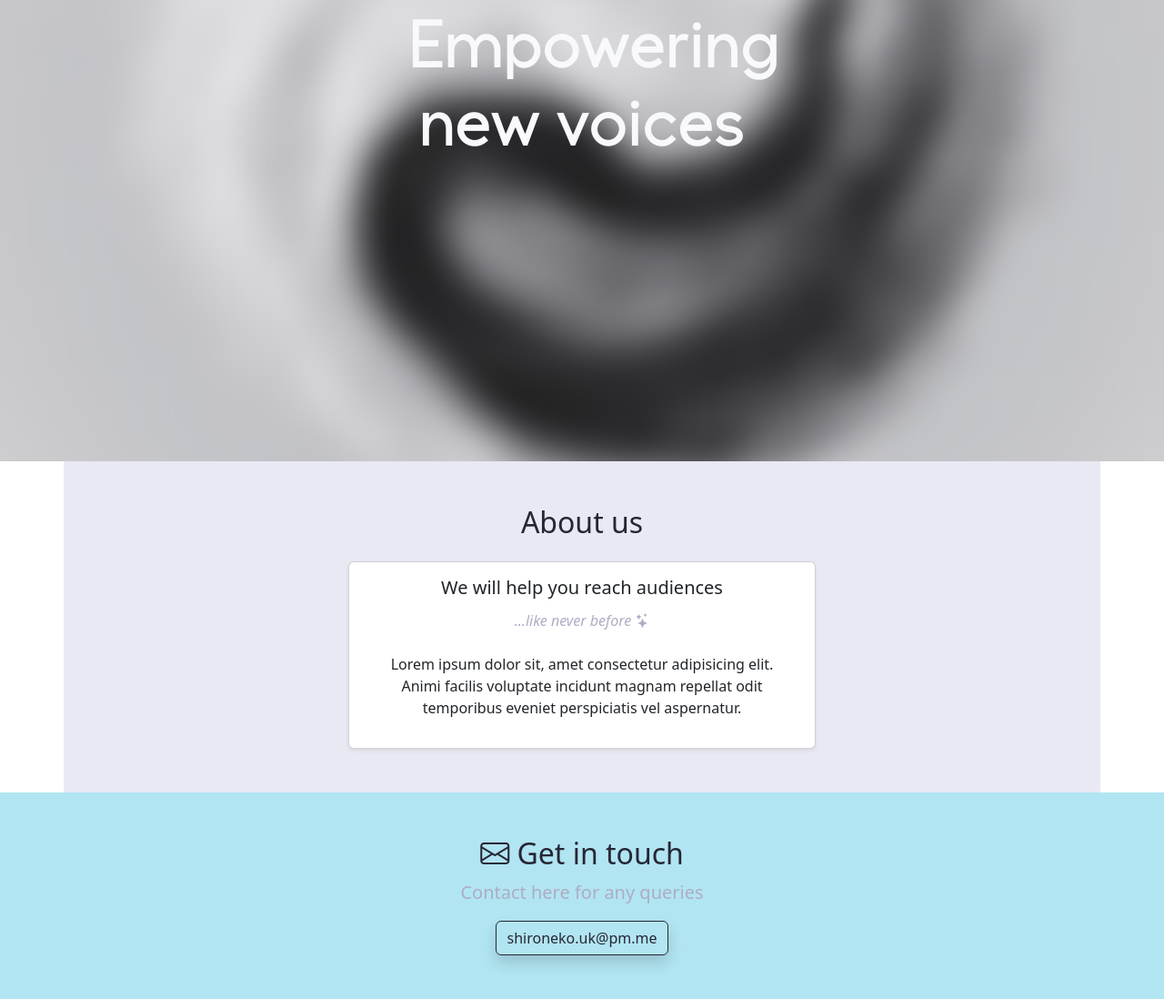
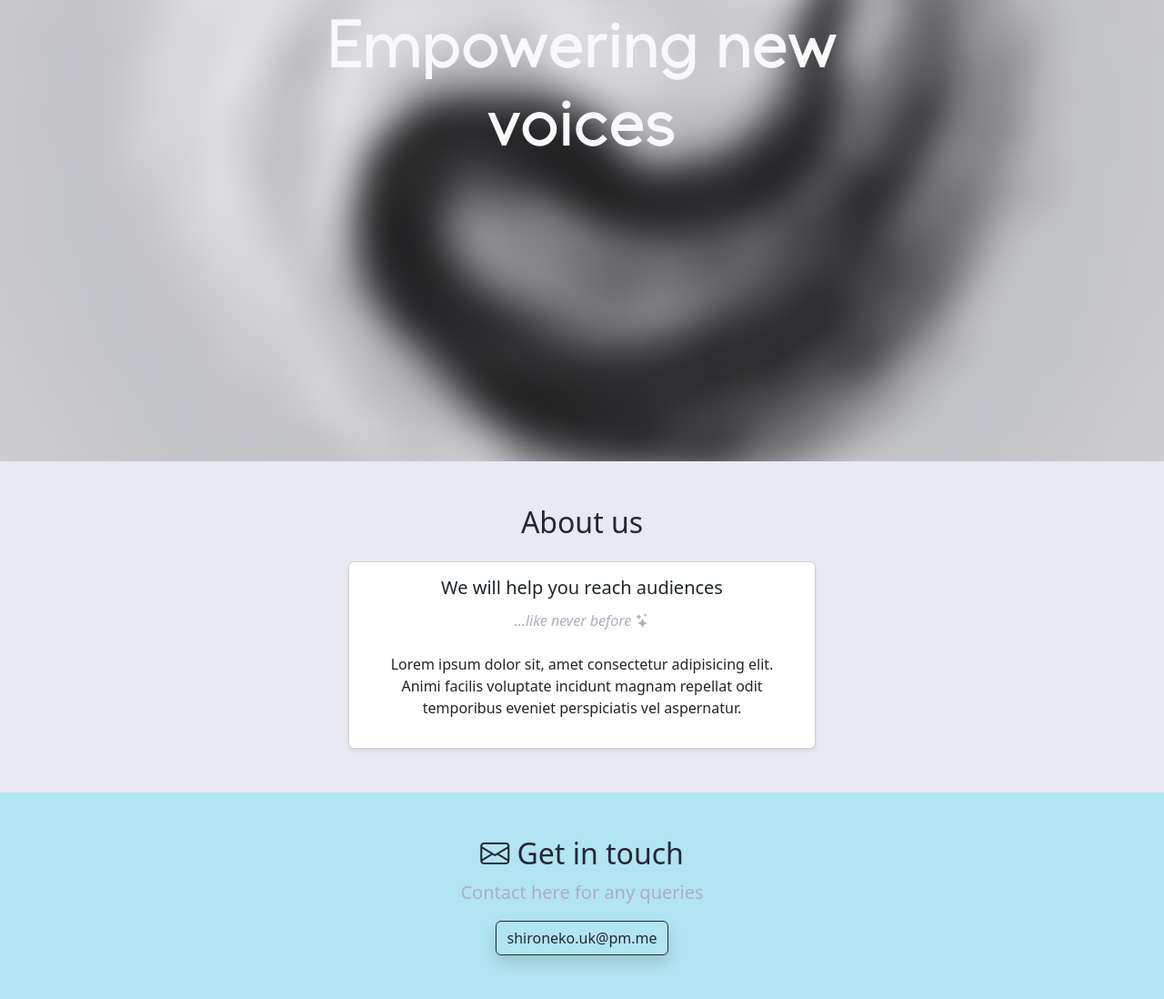
Before and after one commit to UnknownPaws/Shironeko, a website: page index.html in a window 1280 px wide. Shown: the part 399-1497 px from the top of the page at 91% size. Drawn offline with nearby package versions, Linux system fonts and the light colour scheme; a web font is replaced by a local one.

Commit message:
about bg, mission row

```diff
--- a/index.html
+++ b/index.html
@@ -49,7 +49,7 @@
     <!-- Mission -->
      <section id="mission">
         <div class="container-fluid text-center d-flex align-items-center justify-content-center background">
-            <div class="row justify-content-center">
+            <div class="row w-100 justify-content-center">
                 <div class="col-sm-6">
                     <p class="lead galey-geo display-2 text-light">Empowering new voices</p>
                 </div>
@@ -58,8 +58,8 @@
      </section>
 
      <!-- About Us -->
-     <section id="about">
-        <div class="container-lg py-5 bg-altlight text-navy">
+     <section id="about" class="bg-altlight">
+        <div class="container-lg py-5 text-navy">
             <div class="text-center">
                 <div class="row justify-content-center">
                     <div class="col-sm-8 col-md-7 col-lg-6">
```
